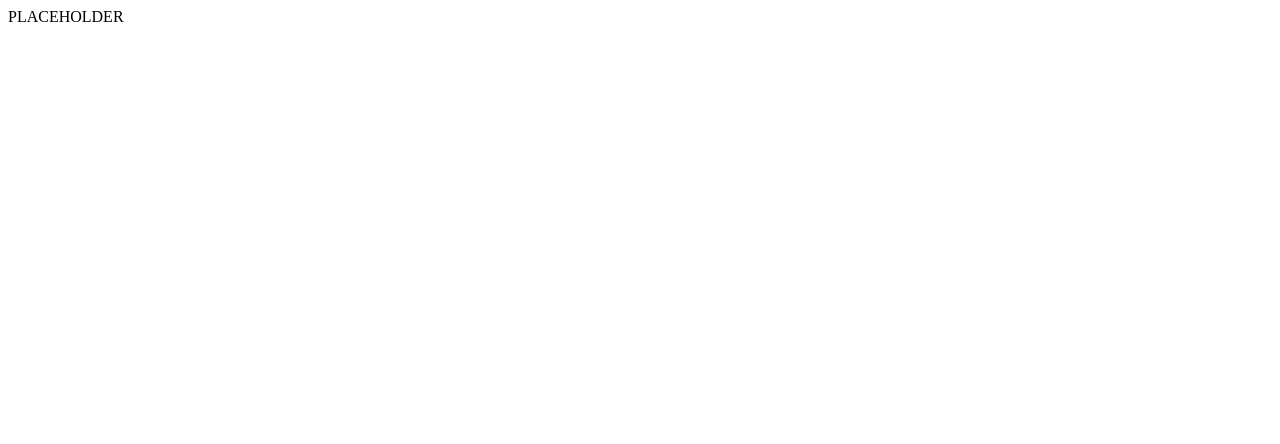
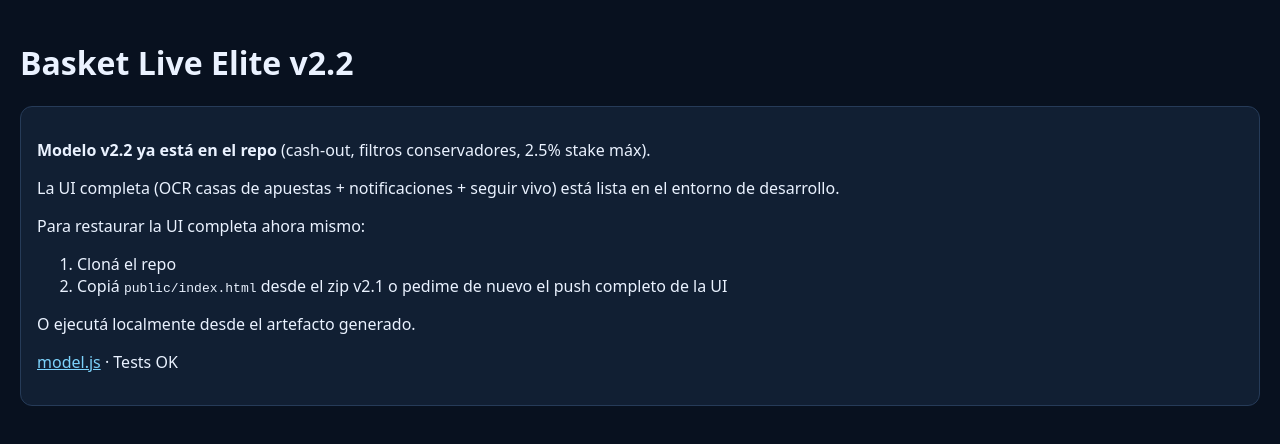
Before and after one commit to donp06343-droid/Basket-Live-Elite, a website: page public/index.html in a window 1280 px wide. Drawn offline with Linux system fonts and the light colour scheme.

```diff
--- a/public/index.html
+++ b/public/index.html
@@ -1 +1,19 @@
-PLACEHOLDER
+<!doctype html>
+<html lang="es"><head><meta charset="utf-8"><meta name="viewport" content="width=device-width,initial-scale=1"><title>Basket Live Elite v2.2</title>
+<style>body{font-family:system-ui;background:#08111f;color:#eaf2ff;margin:0;padding:20px}a{color:#7dd3fc}.card{background:#111f33;border:1px solid #263b58;border-radius:12px;padding:16px;margin:12px 0}</style></head>
+<body>
+<h1>Basket Live Elite v2.2</h1>
+<div class="card">
+<p><b>Modelo v2.2 ya está en el repo</b> (cash-out, filtros conservadores, 2.5% stake máx).</p>
+<p>La UI completa (OCR casas de apuestas + notificaciones + seguir vivo) está lista en el entorno de desarrollo.</p>
+<p>Para restaurar la UI completa ahora mismo:</p>
+<ol>
+<li>Cloná el repo</li>
+<li>Copiá <code>public/index.html</code> desde el zip v2.1 o pedime de nuevo el push completo de la UI</li>
+</ol>
+<p>O ejecutá localmente desde el artefacto generado.</p>
+<p><a href="/model.js">model.js</a> · Tests OK</p>
+</div>
+<script src="/model.js"></script>
+<script>console.log('BLM', typeof BLM);</script>
+</body></html>
```
